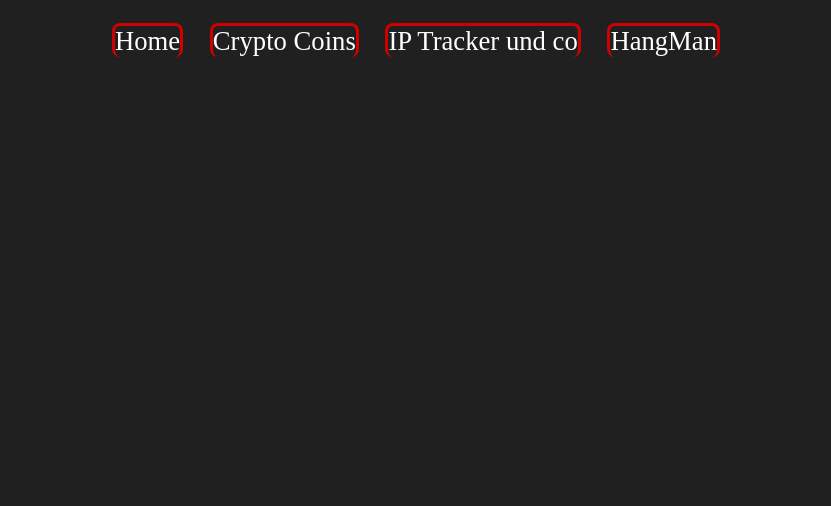
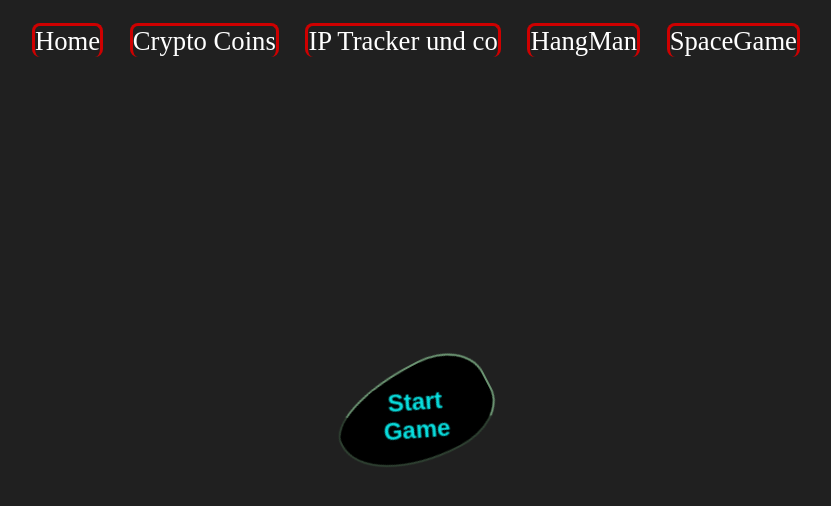
Before and after one commit to NamlidN/AllAPI, a React (Create React App) app: page /SpaceGame in a window 1280 px wide. Shown: the top 506 px of the page, without its empty margins (224-1055 px from the left). Built offline with nearby package versions, Linux system fonts and the light colour scheme.

Commit message:
NavFIXundSpaceGameAngefangen

```diff
--- a/src/App.js
+++ b/src/App.js
@@ -5,6 +5,7 @@ import Coin from './Pages/Crypto/C';
 import HangMan from "./Pages/HangMan/HangMan";
 import Home from './Pages/Home/Home';
 import IpData from './Pages/IP/IpData';
+import SpaceGame from "./Pages/SpaceGame/SpaceGame";
 
 
 function App() {
@@ -18,6 +19,7 @@ function App() {
 <Route path="/Coin" element={<Coin />}/>
 <Route path="/IpData" element={<IpData />}/>
 <Route path="/HangMan" element={<HangMan/> }/>
+<Route path="/SpaceGame" element={<SpaceGame/> }/>
  </Routes>
  </BrowserRouter>
   );
--- /dev/null
+++ b/src/Pages/SpaceGame/SpaceGame.css
@@ -0,0 +1,79 @@
+
+.SpaceContainer{
+    background-color: aqua;
+    width: 40vw;
+    height: 87vh;
+    margin:  0 auto;
+    display:none;
+    grid-template-columns: 1fr 1fr 1fr 1fr 1fr 1fr 1fr 1fr 1fr 1fr 1fr 1fr 1fr ;
+    font-size: 39pt;
+}
+.SpaceGameMap{
+    background-color: blueviolet;
+   margin: .1rem;
+}
+
+
+@keyframes rainbowSpace {
+
+    0%,
+    100% {
+        color: hsl(88, 86%, 27%);
+        transform: rotate(-45deg);
+
+    }
+    33% {
+        color: hsl(184, 100%, 50%);
+        transform: rotate(-70deg);
+
+    }
+    66% {
+        color: hsl(255, 100%, 50%);
+        transform: rotate(-75deg);
+
+    }
+}
+.StartBTN_SPACEITEM{
+    display: flex;
+    margin: 20% auto;
+    justify-content: center;
+    align-items: center;
+    font-size: 18pt;
+    font-weight: bolder;
+    background-color: rgb(0, 0, 0);
+    animation: rainbowSpace 2.5s infinite alternate;
+}
+.StartBTN_SPACE {
+    display: flex;
+    margin: 20% auto;
+    justify-content: center;
+    align-items: center;
+    height: 10rem;
+    width: 6rem;
+    font-size: 13pt;
+    font-weight: bolder;
+    background-color: rgb(0, 0, 0);
+
+    border-color: hsl(0, 100%, 50%);
+    overflow: hidden;
+    border-radius: 42% 56% 72% 28% / 42% 42% 56% 48%;
+    animation: blobSPACESTART   2.5s linear infinite;
+}
+
+@keyframes blobSPACESTART {
+    0%,
+    100% {
+        transform: rotate(45deg);
+        border-radius: 42% 56% 72% 28% / 42% 42% 56% 48%;
+    }
+    33% {
+        border-color: hsl(166, 100%, 50%);
+        transform: rotate(75deg);
+        border-radius: 42% 28% 48% 48% / 28% 28% 72% 72%;
+    }
+    66% {
+        border-color: hsl(255, 100%, 50%);
+        transform: rotate(75deg);
+        border-radius: 100% 56% 56% 100% / 100% 100% 56% 56%;
+    }
+}
--- /dev/null
+++ b/src/Pages/SpaceGame/SpaceGame.js
@@ -0,0 +1,48 @@
+import { useState } from 'react';
+import './SpaceGame.css';
+
+let SpaceSPAN
+let SpaceMap
+function SpaceGame(){
+const [SpaceMapItems, setSMI] =  useState(169);
+
+
+
+ function SartSpaceGame (){
+ let stBTNSPACe =  document.getElementById('BTN_SPACE')
+ stBTNSPACe.style.display = 'none'
+    SpaceMap = document.getElementById("SpaceMap")
+    SpaceMap.style.display = 'grid'
+      for (let i = 0; i < SpaceMapItems; i++) {
+        SpaceSPAN = document.createElement("span");
+        SpaceSPAN.classList.add("SpaceGameMap");
+        SpaceMap.appendChild(SpaceSPAN);
+      }
+ }
+
+    return(
+        <span>
+        <button id='BTN_SPACE' className='StartBTN_SPACE blobSPACE' onClick={SartSpaceGame}> <span className='StartBTN_SPACEITEM'>Start Game </span></button>
+        <div className='SpaceContainer' id='SpaceMap'>
+        </div>
+        </span>
+    )
+}
+
+export default SpaceGame
+
+
+//TODO Mit JS die elemente ( MAP ) erstellen
+//TODO flugzeug stylen
+//TODO schuss stylen
+//TODO LEBEN oder Herzen?
+//TODO flug funktion
+//TODO schuss funktion
+//??
+//TODO MateRandom schuss funktion bot
+//TODO MateRandom flug funktion bot
+//TODO gegner flugzeug stylen
+//TODO Gegner LEBEN
+//TODO gegner schuss stylen
+//TODO BOSS
+//TODO LEVEL
--- a/src/components/NavBar/Nav.css
+++ b/src/components/NavBar/Nav.css
@@ -20,6 +20,7 @@
 }
 
 .NavLink:hover {
+  color: white;
   text-shadow: 1rem -2rem 1rem white;
     text-decoration: none;
     border-left:  none;
@@ -29,10 +30,13 @@
     transition: 1s;
 }
 .NavLink:focus{
+  text-decoration: none;
   color: white;
-  text-decoration: none;
-  border-left:  none;
-  border-right:  none;
-  border-top:none;
+  transition: 1s;
+  border-left: solid .2rem rgb(206, 0, 0);
+  border-right: solid .2rem rgb(206, 0, 0);
+  border-top: solid .2rem rgb(206, 0, 0);
+  border-radius: .5rem;
+  border-bottom: none;
   background-color: inherit!important;
 }
--- a/src/components/NavBar/NavBar.js
+++ b/src/components/NavBar/NavBar.js
@@ -12,6 +12,7 @@ export default function NavBar() {
         <Link className="NavLink" to="Coin">Crypto Coins </Link>
         <Link className="NavLink" to="IpData"> IP Tracker und co </Link>
         <Link className="NavLink" to="HangMan">HangMan</Link>
+        <Link className="NavLink" to="SpaceGame">SpaceGame</Link>
         </span>
 
 
```
